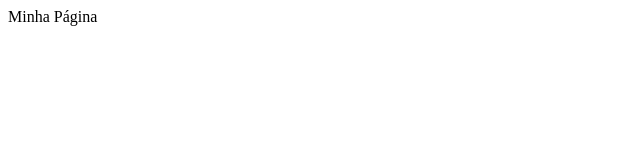
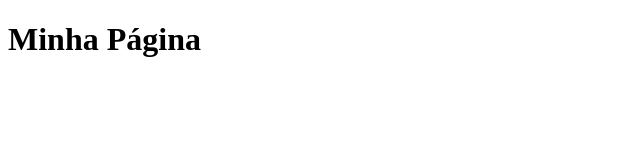
Before and after one commit to lilianecfelix/peteleco, a plain HTML site: page index.html in a window 1280 px wide. Shown: the whole page, without its empty margins (0-640 px from the left). Drawn offline with Linux system fonts and the light colour scheme.

Commit message:
feat(commit): descreve forma semântica do commit
Explica a estrutura do commit e como usá-lo de forma eficiente

BREAKING CHANGE: conteúdo não esgota o assunto, contribuições são bem vindas

```diff
--- a/index.html
+++ b/index.html
@@ -6,7 +6,9 @@
     <title>Document</title>
 </head>
 <body>
-    Minha Página
+    <h1>   Minha Página </h1>
+
+
 
 </body>
 </html>
```
